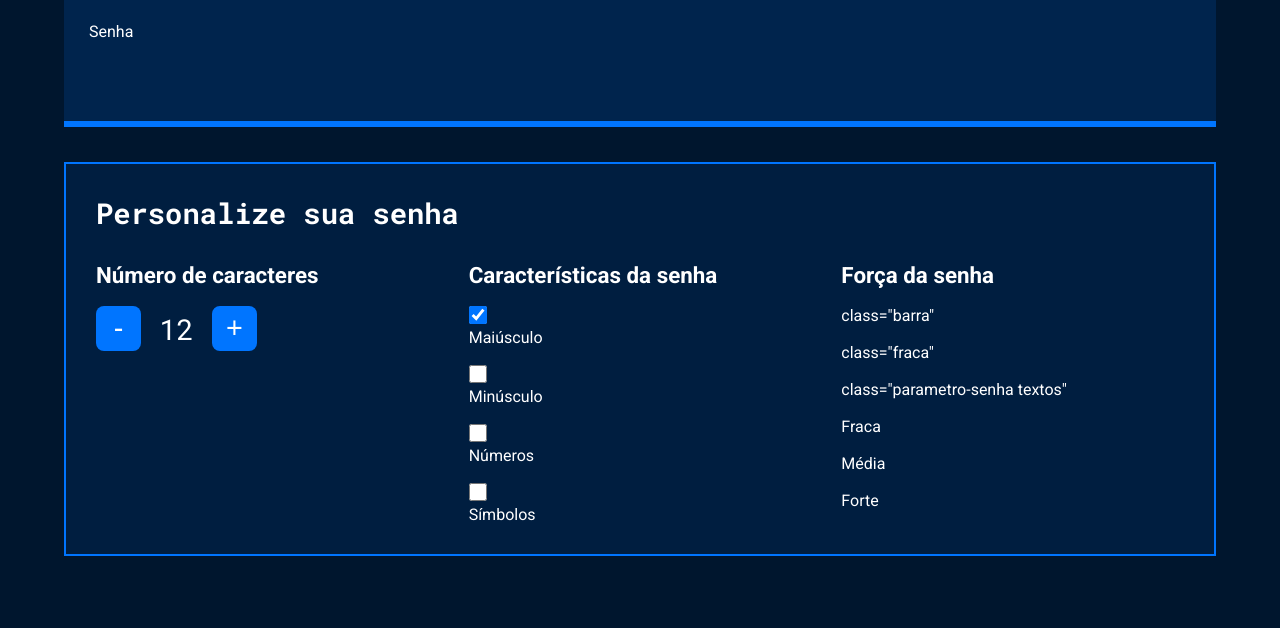
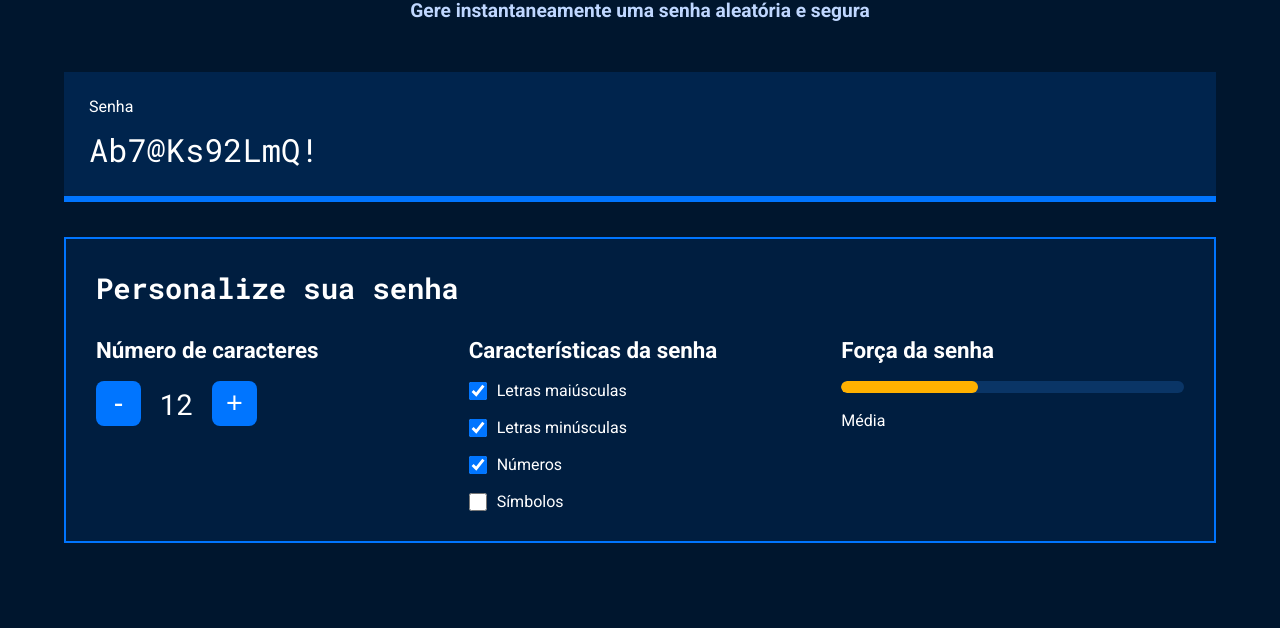
Before and after one commit to limasouza17-droid/seguranca, a plain HTML site: page index.html in a window 1280 px wide. Shown: the part 232-860 px from the top of the page. Drawn offline with Linux system fonts and the light colour scheme.

Commit message:
index.html

```diff
--- a/index.html
+++ b/index.html
@@ -1,66 +1,135 @@
 <!DOCTYPE html>
-<html lang="pt-br">
+<html lang="pt-BR">
 
 <head>
     <meta charset="UTF-8">
     <meta name="viewport" content="width=device-width, initial-scale=1.0">
-    <title>Gerador de senha</title>
+    <title>Gerador de Senhas</title>
+
     <link rel="stylesheet" href="style.css">
 </head>
 
 <body>
+
     <section class="conteudo">
+
         <div class="conteudo-titulo">
-            <img src="unlock (1).svg" alt="cadeado fechado">
-            <h2 class="titulo-principal">Gerador de senhas</h2>
-            <h3 class="titulo-secundario">Gere instantaneamente uma senha aleatória e segura</h3>
+            <img src="unlock.svg" alt="Cadeado">
+
+            <h1 class="titulo-principal">
+                Gerador de Senhas
+            </h1>
+
+            <h2 class="titulo-secundario">
+                Gere instantaneamente uma senha aleatória e segura
+            </h2>
         </div>
+
         <div class="conteudo-senha">
-            <label for="senha">Senha</label>
-            <input name="senha" type="text" id="campo-senha">
+
+            <label for="campo-senha">
+                Senha
+            </label>
+
+            <input
+                type="text"
+                id="campo-senha"
+                readonly
+                value="Ab7@Ks92LmQ!"
+            >
+
         </div>
-        <div class="parametro">
-            <h3 class="parametro-titulo">Personalize sua senha</h3>
+
+        <section class="parametro">
+
+            <h2 class="parametro-titulo">
+                Personalize sua senha
+            </h2>
+
             <div class="parametro-coluna__senha">
+
+                <!-- Número de caracteres -->
+
                 <div class="parametro-senha">
-                    <h4 class="parametro-senha__titulo">Número de caracteres</h4>
+
+                    <h3 class="parametro-senha__titulo">
+                        Número de caracteres
+                    </h3>
+
                     <div class="parametro-senha-botoes">
-                        <button class="parametro-senha__botao">-</button>
-                        <p class="parametro-senha__texto">12</p>
-                        <button class="parametro-senha__botao">+</button>
+
+                        <button class="parametro-senha__botao" id="diminuir">
+                            -
+                        </button>
+
+                        <p class="parametro-senha__texto" id="numero-caracteres">
+                            12
+                        </p>
+
+                        <button class="parametro-senha__botao" id="aumentar">
+                            +
+                        </button>
+
                     </div>
+
                 </div>
+
+                <!-- Características -->
+
                 <div class="parametro-senha">
-                    <h4 class="parametro-senha__titulo">Características da senha</h4>
-                    <div class="parametro-senha-checkbox">
-                        <input name="maiusculo" type="checkbox" class="checkbox" checked>
-                        <label for="maiusculo">Maiúsculo</label>
+
+                    <h3 class="parametro-senha__titulo">
+                        Características da senha
+                    </h3>
+
+                    <label>
+                        <input type="checkbox" checked id="maiusculas">
+                        Letras maiúsculas
+                    </label>
+
+                    <label>
+                        <input type="checkbox" checked id="minusculas">
+                        Letras minúsculas
+                    </label>
+
+                    <label>
+                        <input type="checkbox" checked id="numeros">
+                        Números
+                    </label>
+
+                    <label>
+                        <input type="checkbox" id="simbolos">
+                        Símbolos
+                    </label>
+
+                </div>
+
+                <!-- Força -->
+
+                <div class="parametro-senha">
+
+                    <h3 class="parametro-senha__titulo">
+                        Força da senha
+                    </h3>
+
+                    <div class="barra-forca">
+                        <div id="forca"></div>
                     </div>
-                    <div class="parametro-senha-checkbox">
-                        <input name="minusculo" type="checkbox" class="checkbox">
-                        <label for="minusculo">Minúsculo</label>
-                    </div>
-                    <div class="parametro-senha-checkbox">
-                        <input name="numero" type="checkbox" class="checkbox">
-                        <label for="numero">Números</label>
-                    </div>
-                    <div class="parametro-senha-checkbox">
-                        <input name="simbolo" type="checkbox" class="checkbox">
-                        <label for="simbolo">Símbolos</label>
-                    </div>
+
+                    <p id="texto-forca">
+                        Média
+                    </p>
+
                 </div>
-                <div class="parametro-senha">
-                    <h4 class="parametro-senha__titulo">Força da senha</h4>
-                    <div>class="barra"</div>
-                    <div>class="fraca"</div>
-                    <div>class="parametro-senha textos"</div>
-                    <p>Fraca</p>
-                    <p>Média</p>
-                    <p>Forte</p>
-                </div>
+
             </div>
-        </div>
+
+        </section>
+
     </section>
+
+    <script src="script.js"></script>
+
 </body>
 
 </html>
```
